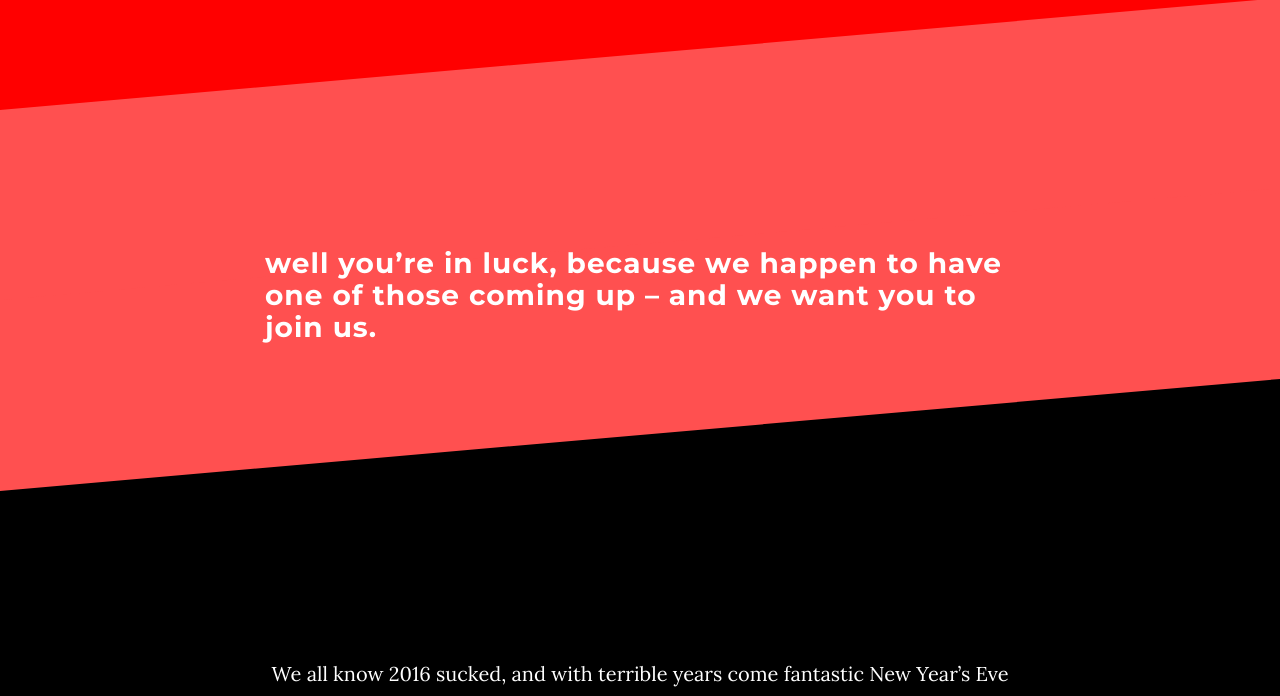
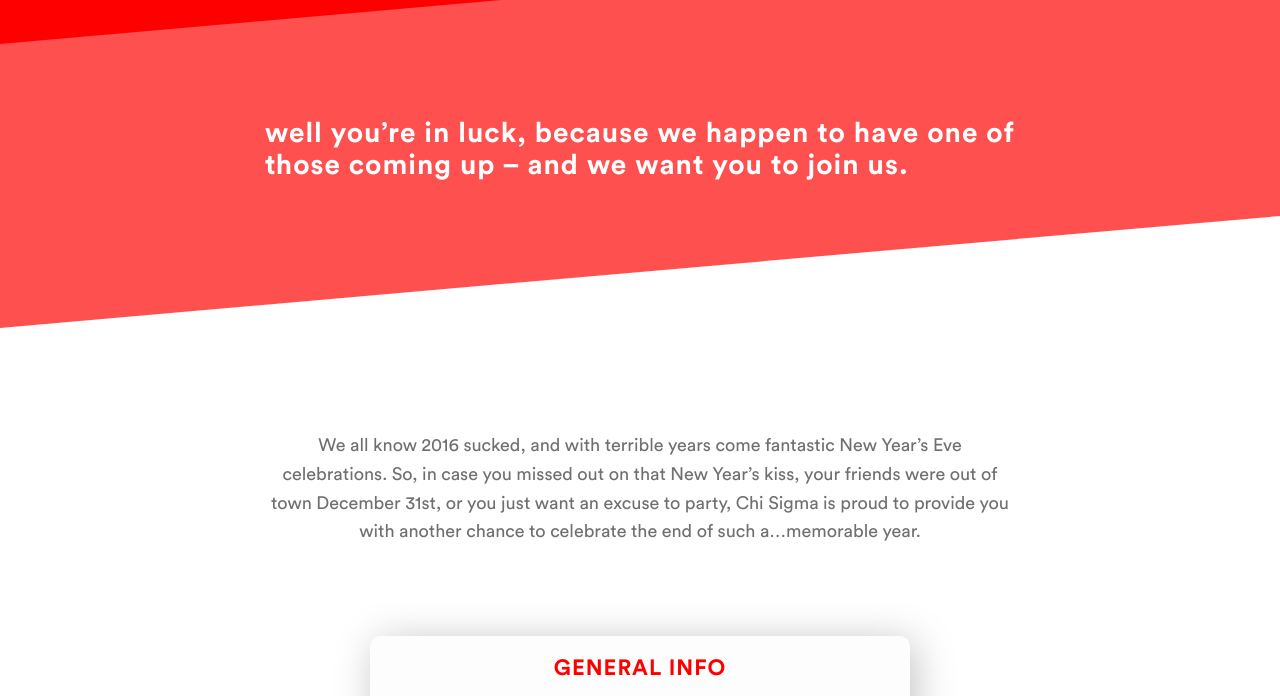
Before and after one commit to ChiSigma/spirited-away-splash, a website: page index.html in a window 1280 px wide. Shown: the part 558-1254 px from the top of the page. Drawn offline with nearby package versions, Linux system fonts and the light colour scheme; files that its build step writes are made by us from their sources; files whose address does not match are found by name.

Commit message:
Remove old custom paths from dependencies

```diff
--- a/index.html
+++ b/index.html
@@ -13,17 +13,17 @@
     <title>Chi Sigma->Est.2014</title>
 
     <!-- Bootstrap Core CSS -->
-    <link href="sa/css/bootstrap.min.css" rel="stylesheet">
+    <link href="css/bootstrap.min.css" rel="stylesheet">
 
     <!-- Custom CSS -->
-    <link href="sa/css/grayscale.css" rel="stylesheet">
-    <link href="sa/css/pages.css" rel="stylesheet">
+    <link href="css/grayscale.css" rel="stylesheet">
+    <link href="css/pages.css" rel="stylesheet">
 
     <!-- Custom Fonts -->
-    <link href="sa/font-awesome-4.2.0/css/font-awesome.min.css" rel="stylesheet" type="text/css">
+    <link href="font-awesome-4.2.0/css/font-awesome.min.css" rel="stylesheet" type="text/css">
     <link href="http://fonts.googleapis.com/css?family=Lora:400,700,400italic,700italic" rel="stylesheet" type="text/css">
     <link href="http://fonts.googleapis.com/css?family=Montserrat:400,700" rel="stylesheet" type="text/css">
-    <link rel="shortcut icon" href="sa/img/favicon.ico" type="image/x-icon" />
+    <link rel="shortcut icon" href="img/favicon.ico" type="image/x-icon" />
     <!-- HTML5 Shim and Respond.js IE8 support of HTML5 elements and media queries -->
     <!-- WARNING: Respond.js doesn't work if you view the page via file:// -->
     <!--[if lt IE 9]>
```
